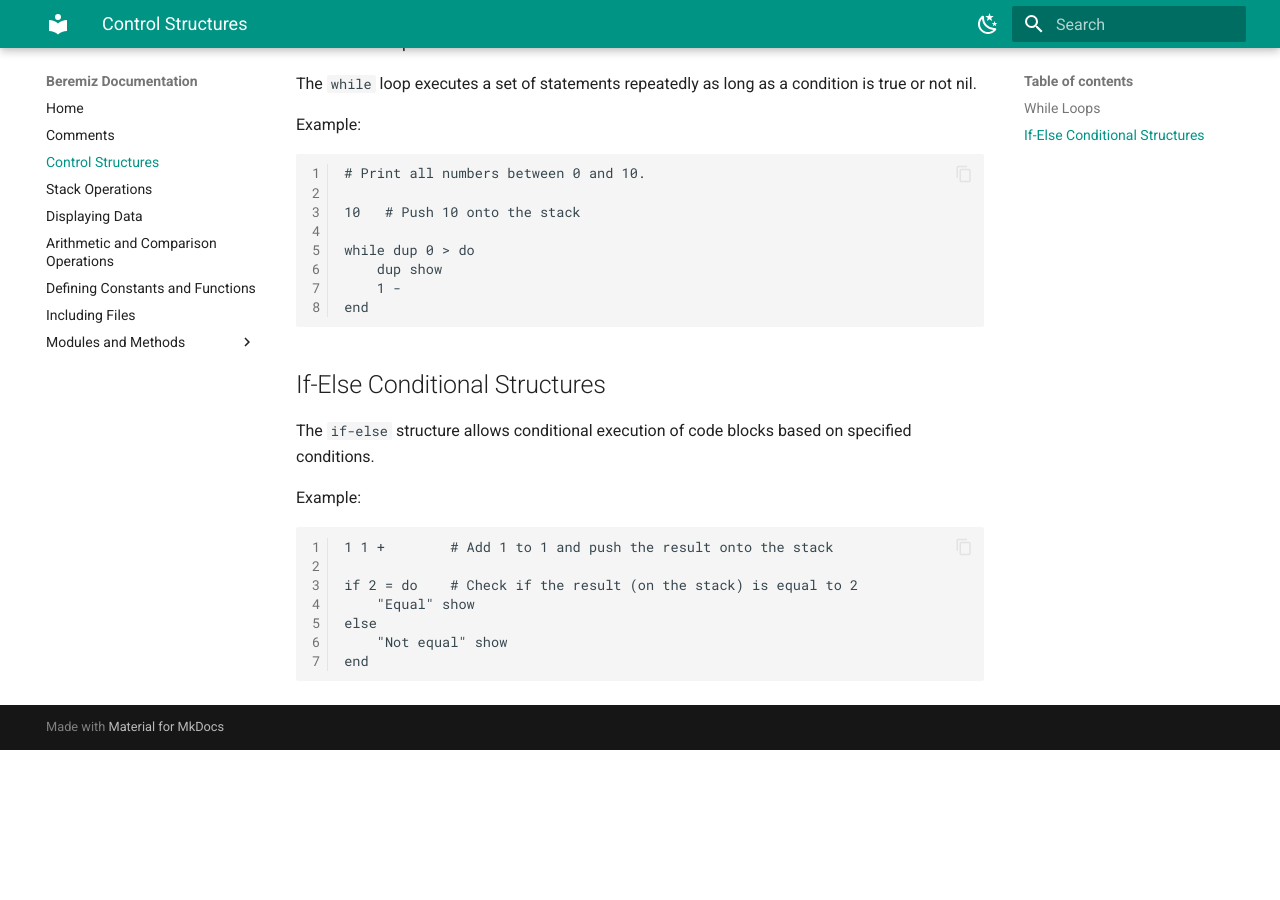
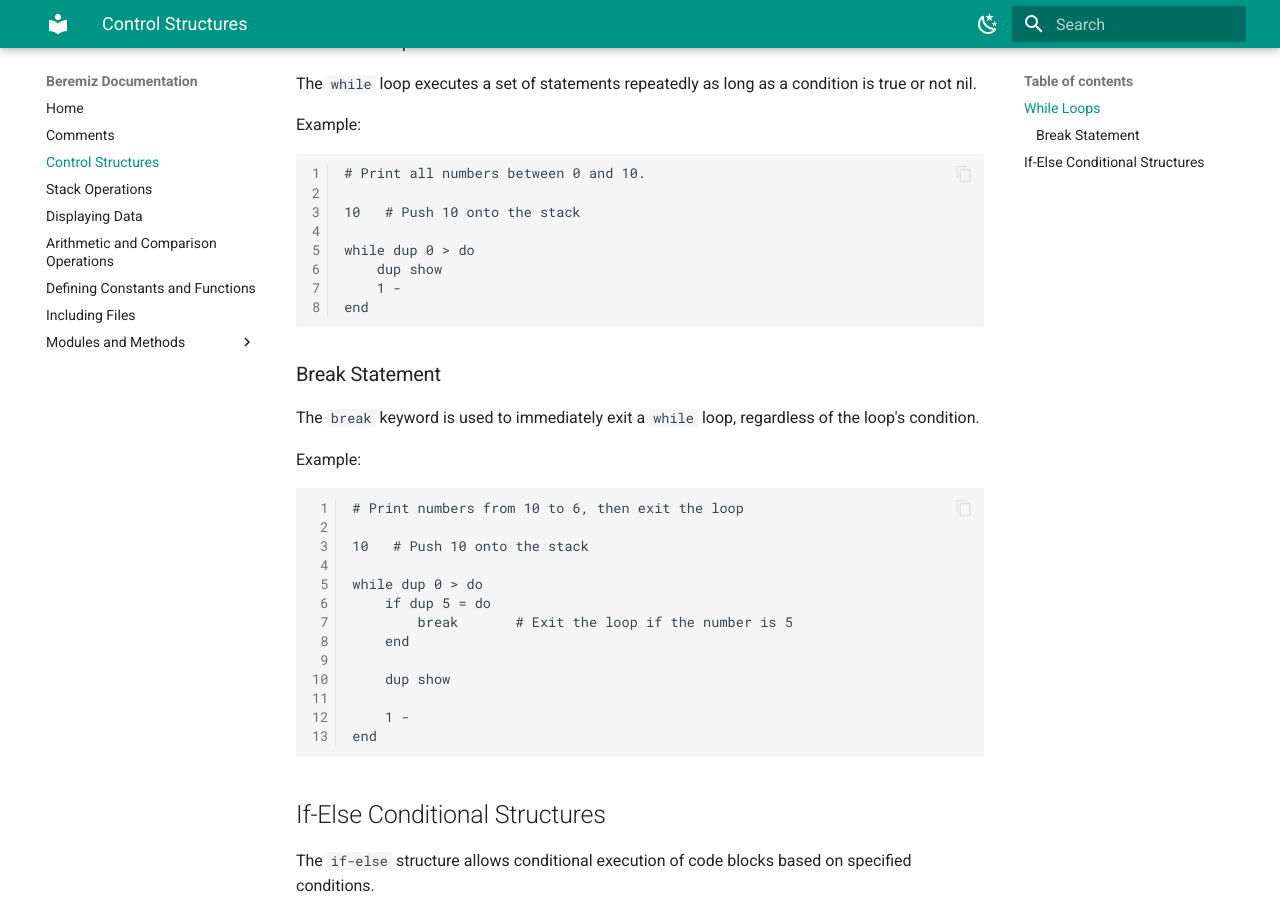
Before and after one commit to AdaiasMagdiel/Beremiz, an MkDocs documentation site: the page built from docs/control-structures.md, in a window 1280 px wide and 900 px high, scrolled down 251 px. Built offline with MkDocs 1.6.1 and Material for MkDocs 9.7.7, drawn with Linux system fonts in a browser that asks for light colours; before the commit the page ends 1001 px from its top, so only the background shows below that.

Commit message:
docs: add break statement documentation
This commit adds documentation for the `break` statement in the `control-structures.md` file.

- The `break` keyword is used to immediately exit a `while` loop, regardless of the loop's condition.
- An example is provided to illustrate the usage of `break` within a `while` loop.

````diff
--- a/docs/control-structures.md
+++ b/docs/control-structures.md
@@ -21,6 +21,29 @@ while dup 0 > do
 end
 ```
 
+### Break Statement
+
+The `break` keyword is used to immediately exit a `while` loop, regardless of
+the loop's condition.
+
+Example:
+
+```beremiz
+# Print numbers from 10 to 6, then exit the loop
+
+10   # Push 10 onto the stack
+
+while dup 0 > do
+    if dup 5 = do
+        break       # Exit the loop if the number is 5
+    end
+
+    dup show
+
+    1 -
+end
+```
+
 ## If-Else Conditional Structures
 
 The `if-else` structure allows conditional execution of code blocks based on
````
